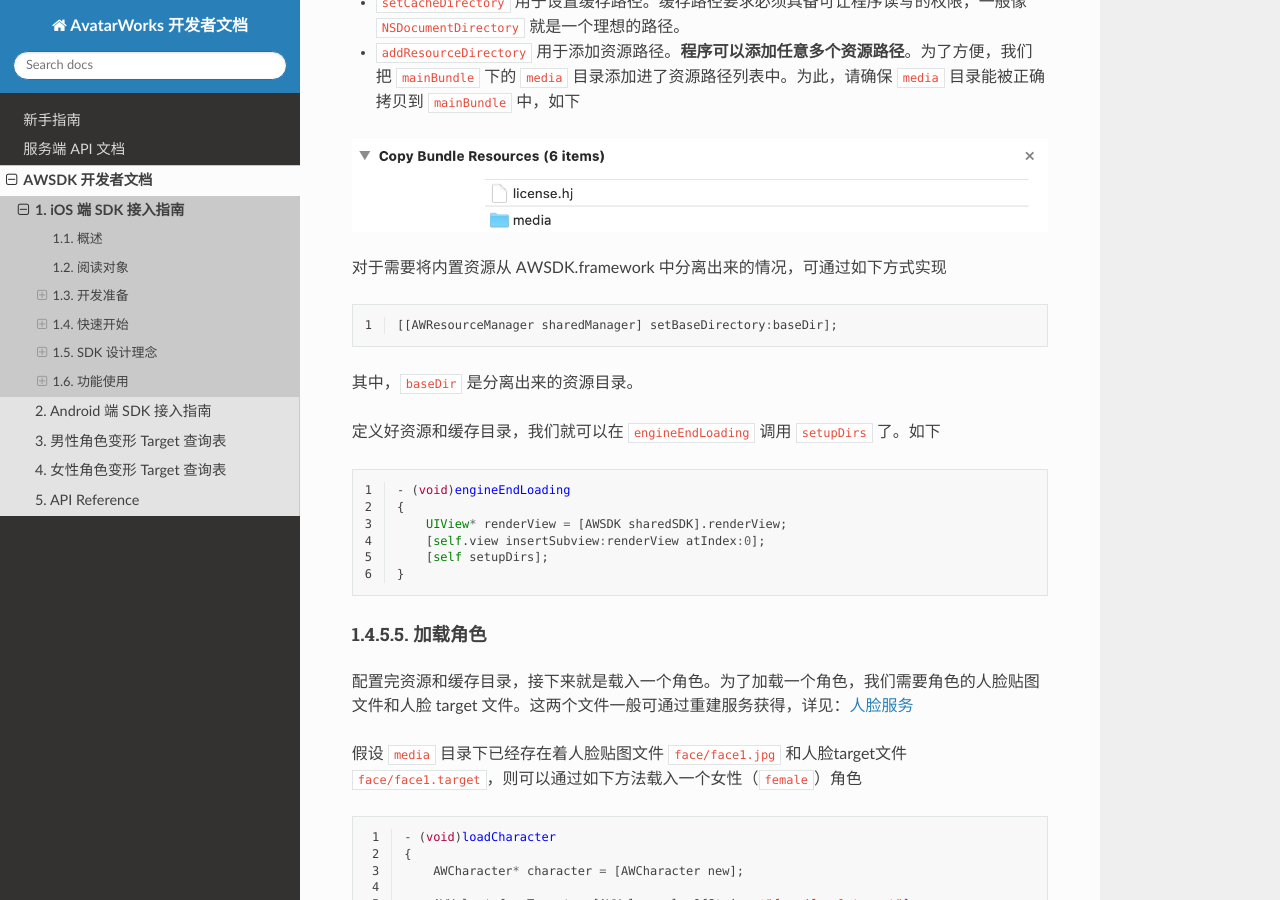
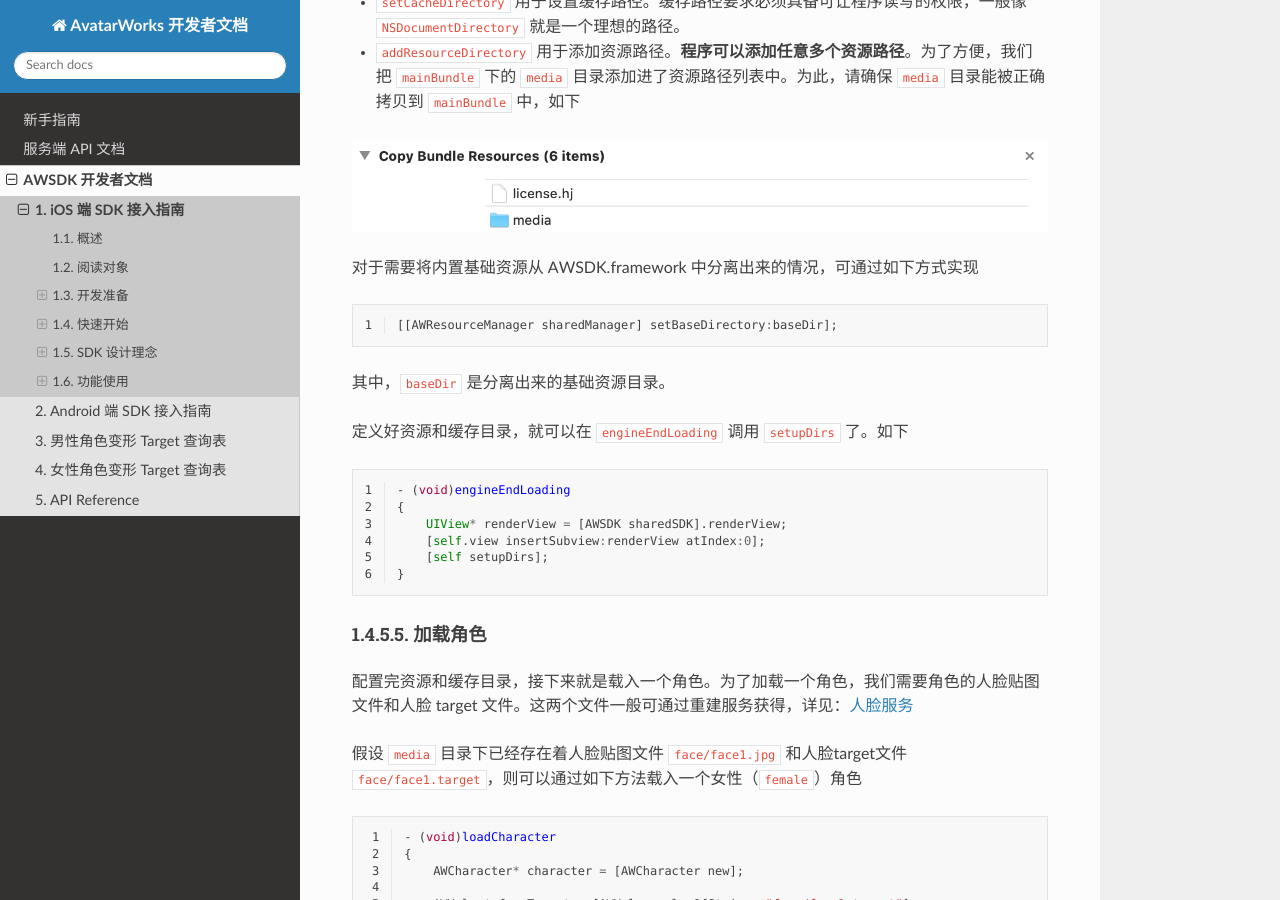
Before and after one commit to avatarworks/doc, a Sphinx documentation site: the page built from source/awsdk/ios.rst, in a window 1280 px wide and 900 px high, scrolled down 5588 px. Built offline with Sphinx 7.4.7 and the Read the Docs theme 2.0.0, drawn with Linux system fonts in a browser that asks for light colours.

Commit message:
Update ios.rst

```diff
--- a/source/awsdk/ios.rst
+++ b/source/awsdk/ios.rst
@@ -212,16 +212,16 @@
 
 .. image:: /_static/img/awsdk_media_bundle.png
 
-对于需要将内置资源从 AWSDK.framework 中分离出来的情况，可通过如下方式实现
+对于需要将内置基础资源从 AWSDK.framework 中分离出来的情况，可通过如下方式实现
 
 .. code-block:: objc
    :linenos:
 
    [[AWResourceManager sharedManager] setBaseDirectory:baseDir];
 
-其中，``baseDir`` 是分离出来的资源目录。
+其中，``baseDir`` 是分离出来的基础资源目录。
 
-定义好资源和缓存目录，我们就可以在 ``engineEndLoading`` 调用 ``setupDirs`` 了。如下
+定义好资源和缓存目录，就可以在 ``engineEndLoading`` 调用 ``setupDirs`` 了。如下
 
 .. code-block:: objc
    :linenos:
```
